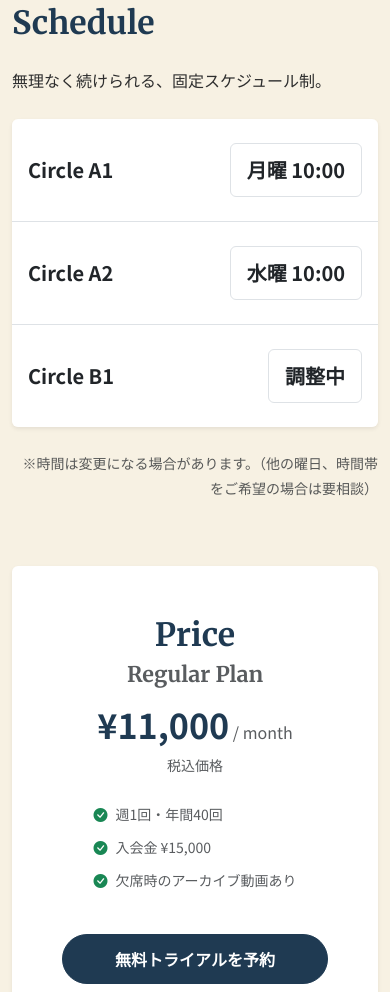
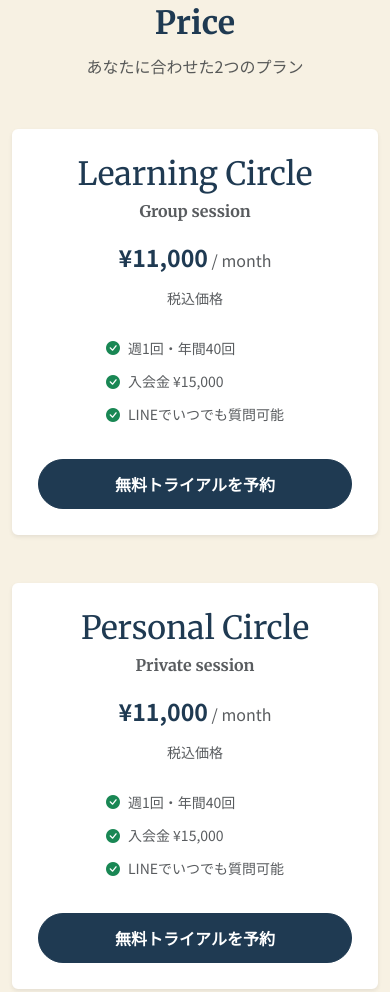
Before and after one commit to DeeJ14/inspire-you, a plain HTML site: page circle/index.html in a window 390 px wide. Shown: the part 4279-5271 px from the top of the page. Drawn offline with nearby package versions, Linux system fonts and the light colour scheme.

Commit message:
“イベントを修正

```diff
--- a/circle/index.html
+++ b/circle/index.html
@@ -24,7 +24,7 @@
                 <ul class="navbar-nav">
                     <li class="nav-item"><a class="nav-link" href="#concept">Learning Circleとは？</a></li>
                     <li class="nav-item"><a class="nav-link" href="#levels">クラス</a></li>
-                    <li class="nav-item"><a class="nav-link" href="#schedule">料金・日程</a></li>
+                    <li class="nav-item"><a class="nav-link" href="#price">料金</a></li>
                     <li class="nav-item"><a class="nav-link" href="#flow">流れ</a></li>
                     <li class="nav-item ms-lg-3">
                         <a class="btn btn-primary btn-join" href="https://forms.gle/YxeUqpT7MHcspFqTA" target="_blank">Contact</a>
@@ -185,46 +185,54 @@
         </div>
     </section>
 
-    <section id="schedule" class="section-padding bg-cream">
+
+
+    <section id="price" class="section-padding bg-cream">
         <div class="container">
-            <div class="row g-5 align-items-center justify-content-center">
-                <div class="col-lg-6">
-                    <h2 class="section-title mb-4">Schedule</h2>
-                    <p class="mb-4">無理なく続けられる、固定スケジュール制。</p>
+            <div class="text-center mb-5">
+                <h2 class="section-title">Price</h2>
+                <p class="text-muted">あなたに合わせた2つのプラン</p>
+            </div>
 
-                    <ul class="list-group list-group-flush shadow-sm rounded mb-4">
-                        <li class="list-group-item d-flex justify-content-between align-items-center py-4">
-                            <strong class="fs-5">Circle A1</strong>
-                            <span class="badge bg-white text-dark border fs-5 fw-bold p-3">月曜 10:00</span>
-                        </li>
-                        <li class="list-group-item d-flex justify-content-between align-items-center py-4">
-                            <strong class="fs-5">Circle A2</strong>
-                            <span class="badge bg-white text-dark border fs-5 fw-bold p-3">水曜 10:00</span>
-                        </li>
-                        <li class="list-group-item d-flex justify-content-between align-items-center py-4">
-                            <strong class="fs-5">Circle B1</strong>
-                            <span class="badge bg-white text-dark border fs-5 fw-bold p-3">調整中</span>
-                        </li>
-                    </ul>
-                    <p class="small text-muted text-end">※時間は変更になる場合があります。（他の曜日、時間帯をご希望の場合は要相談）</p>
-                </div>
+            <div class="row g-5 justify-content-center">
 
-                <div class="col-lg-5">
-                    <div class="price-box border border-2 border-white bg-white text-center p-5 rounded shadow-sm">
-                        <h2 class="section-title mb-2">Price</h2>
-                        <h4 class="text-muted mb-3">Regular Plan</h4>
-                        <div class="display-4 fw-bold text-accent mb-2">¥11,000<span class="fs-6 text-muted fw-normal"> / month</span></div>
+                <div class="col-md-6 col-lg-5">
+                    <div class="price-box border border-2 border-white bg-white text-center p-4 rounded shadow-sm h-100 d-flex flex-column">
+                        <h3 class="section-title h4 mb-2">Learning Circle</h3>
+                        <h5 class="text-muted mb-3 fs-6">Group session</h5>
+
+                        <div class="fs-3 fw-bold text-accent mb-2">¥11,000<span class="fs-6 text-muted fw-normal"> / month</span></div>
                         <p class="small text-muted mb-4">税込価格</p>
 
                         <ul class="list-unstyled text-start small text-muted mb-4 d-inline-block mx-auto">
                             <li class="mb-2"><i class="bi bi-check-circle-fill text-success me-2"></i>週1回・年間40回</li>
                             <li class="mb-2"><i class="bi bi-check-circle-fill text-success me-2"></i>入会金 ¥15,000</li>
-                            <li class="mb-2"><i class="bi bi-check-circle-fill text-success me-2"></i>欠席時のアーカイブ動画あり</li>
+                            <li class="mb-2"><i class="bi bi-check-circle-fill text-success me-2"></i>LINEでいつでも質問可能</li>
                         </ul>
 
-                        <a href="https://calendar.app.google/Zh8br48rytTMoHeM7" target="_blank" class="btn btn-primary btn-join w-100 mt-2">
+                        <a href="https://calendar.app.google/Zh8br48rytTMoHeM7" target="_blank" class="btn btn-primary btn-join w-100 mt-auto">
                             無料トライアルを予約
                         </a>
+                    </div>
+                </div>
+
+                <div class="col-md-6 col-lg-5">
+                    <div class="price-box border border-2 border-white bg-white text-center p-4 rounded shadow-sm h-100 d-flex flex-column">
+                        <h3 class="section-title h4 mb-2">Personal Circle</h3>
+                        <h5 class="text-muted mb-3 fs-6">Private session</h5>
+
+                        <div class="fs-3 fw-bold text-accent mb-2">¥11,000<span class="fs-6 text-muted fw-normal"> / month</span></div>
+                        <p class="small text-muted mb-4">税込価格</p>
+
+                        <ul class="list-unstyled text-start small text-muted mb-4 d-inline-block mx-auto">
+                            <li class="mb-2"><i class="bi bi-check-circle-fill text-success me-2"></i>週1回・年間40回</li>
+                            <li class="mb-2"><i class="bi bi-check-circle-fill text-success me-2"></i>入会金 ¥15,000</li>
+                            <li class="mb-2"><i class="bi bi-check-circle-fill text-success me-2"></i>LINEでいつでも質問可能</li>
+                        </ul>
+
+                            <a href="https://calendar.app.google/Zh8br48rytTMoHeM7" target="_blank" class="btn btn-primary btn-join w-100 mt-auto">
+                                無料トライアルを予約
+                            </a>
                     </div>
                 </div>
             </div>
```
Also changed, not shown: index.html (+26 -45 lines), style.css (+8 -2 lines), 3 other files.
